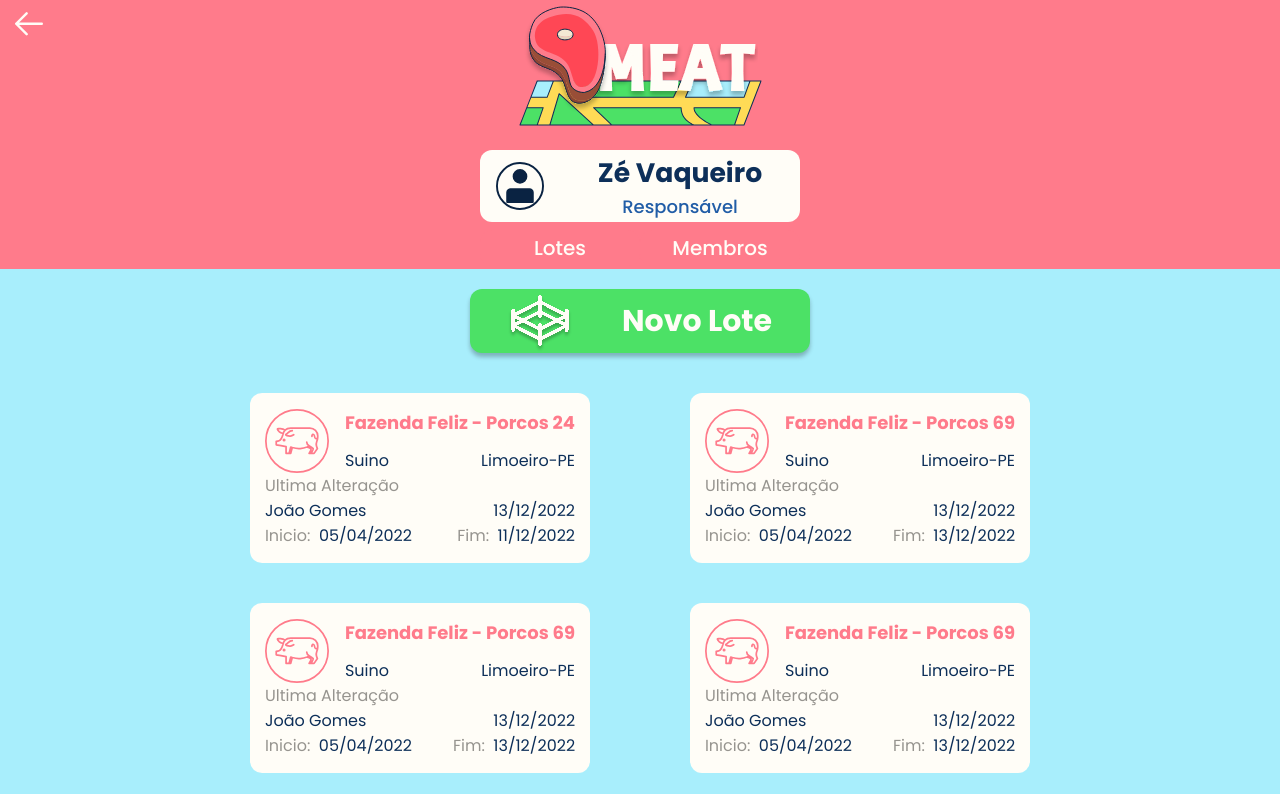
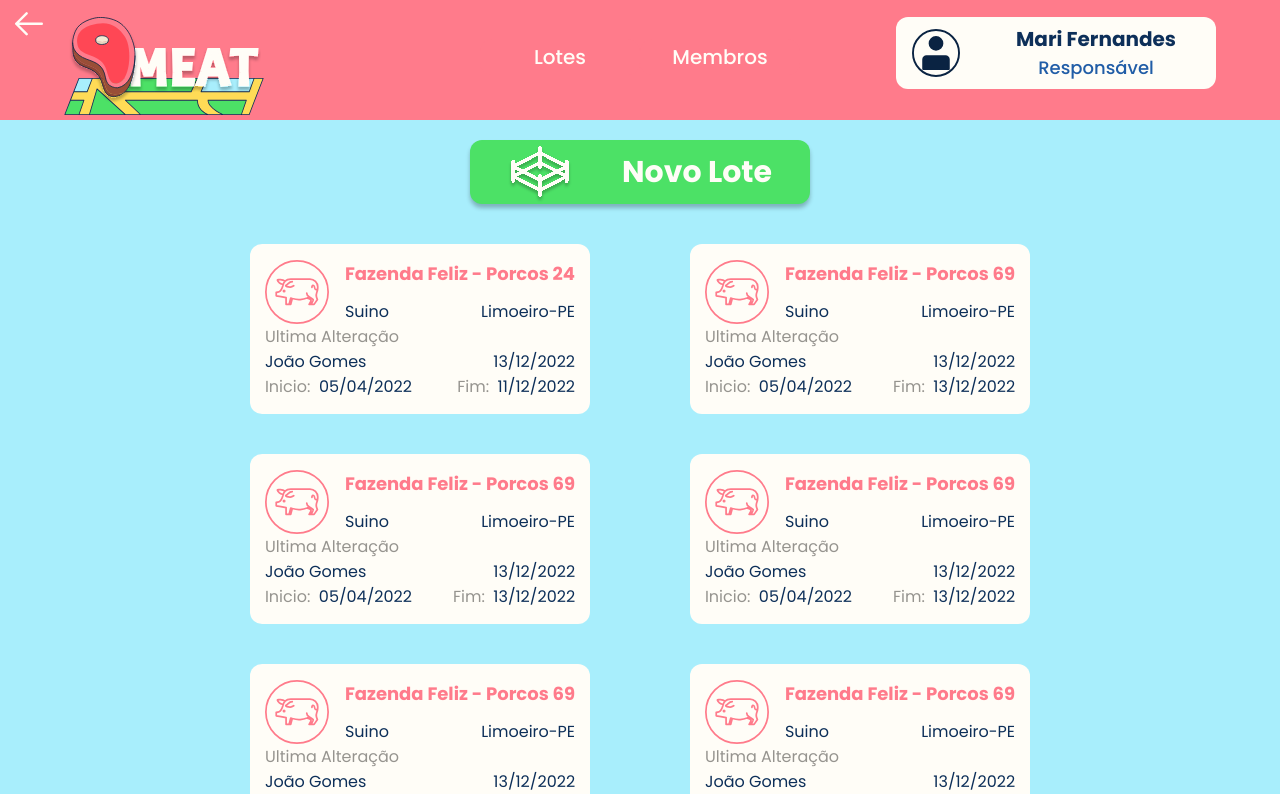
Before and after one commit to RiadOliveira/Meat-Frontend, a React (Vite) app: page /batch in a window 1280 px wide. Shown: the top 794 px of the page. Built offline with nearby package versions, Linux system fonts and the light colour scheme.

Commit message:
Headers: Desktop Ajustment

```diff
--- a/src/components/Header/UserHeader/index.tsx
+++ b/src/components/Header/UserHeader/index.tsx
@@ -1,4 +1,4 @@
-import { Container } from './styles';
+import { Container, HeaderBar, HeaderToolsBar } from './styles';
 import logoMeat from 'assets/img/logoMeat.svg';
 import returnArrow from 'assets/img/returnArrow.svg';
 import iconUser from 'assets/img/iconUser.svg';
@@ -17,14 +17,18 @@ export const UserHeader: React.FC = () => {
       >
         <img src={returnArrow} alt="Voltar" />
       </button>
+
+      <HeaderBar>
+        <div id="logo">
           <img id="logo-meat" src={logoMeat} alt="Logo Meat" />
-
+        </div>
+        <HeaderToolsBar>
           <button id="user-options-button" type="button">
             <img src={iconUser} alt="Icone do usuario"></img>
             <div>
-          <h1 id="name">Zé Vaqueiro</h1>
+              <span id="user-name">Mari Fernandes</span>
 
-          <h2 id="role">Responsável</h2>
+              <h2 id="user-role">Responsável</h2>
             </div>
           </button>
           <div id="tools-button">
@@ -41,6 +45,8 @@ export const UserHeader: React.FC = () => {
               Membros
             </button>
           </div>
+        </HeaderToolsBar>
+      </HeaderBar>
     </Container>
   );
 };
--- a/src/components/Header/UserHeader/styles.ts
+++ b/src/components/Header/UserHeader/styles.ts
@@ -7,11 +7,14 @@ export const Container = styled.header`
   max-height: 269px;
 
   background: ${palette.pink};
-  display: flex;
-  flex-direction: column;
+
   align-items: center;
   position: relative;
   z-index: 1;
+
+  @media (min-width: 1064px) {
+    max-height: 15vh;
+  }
 
   #return-arrow {
     position: absolute;
@@ -26,11 +29,46 @@ export const Container = styled.header`
       height: 28px;
     }
   }
+`;
+
+export const HeaderBar = styled.div`
+  display: flex;
+  flex-direction: column;
+  align-items: center;
+  justify-content: center;
+
+  @media (min-width: 1064px) {
+    margin-left: 5%;
+    margin-right: 5%;
+    flex-direction: row;
+    justify-content: space-between;
+    gap: 0px;
+  }
 
   #logo-meat {
-    height: 120px;
-    width: 243px;
-    margin-top: 0.5%;
+    width: 200px;
+    height: 100px;
+    margin-top: 2vh;
+  }
+
+  #logo {
+    @media (min-width: 1064px) {
+      min-width: calc(50% - 160px);
+    }
+  }
+`;
+
+export const HeaderToolsBar = styled.div`
+  display: flex;
+  flex-direction: column;
+  align-items: center;
+
+  @media (min-width: 1064px) {
+    width: calc(50% + 160px);
+    min-width: 640px;
+    flex-direction: row-reverse;
+    justify-content: space-between;
+    margin-top: -16px;
   }
 
   #user-options-button {
@@ -44,11 +82,21 @@ export const Container = styled.header`
     align-items: center;
     margin-top: 24px;
 
+    @media (min-width: 1064px) {
+      margin-top: 0;
+    }
+
     div {
       flex: 1;
     }
 
-    #role {
+    #user-name {
+      color: ${palette.blueHigh};
+      font-size: 20px;
+      font-weight: 700;
+    }
+
+    #user-role {
       color: ${palette.blue};
       font-size: 18px;
       font-weight: 500;
--- a/src/components/Header/styles.ts
+++ b/src/components/Header/styles.ts
@@ -3,13 +3,16 @@ import styled from 'styled-components';
 
 export const Container = styled.header`
   width: 100%;
-  height: 15vh;
   max-height: 15vh;
 
   background: ${palette.pink};
   text-align: center;
   position: relative;
   z-index: 1;
+
+  @media (max-width: 600px) {
+    height: 100px;
+  }
 
   #return-arrow {
     position: absolute;
@@ -29,6 +32,13 @@ export const Container = styled.header`
   }
 
   img {
-    margin-top: 0.5%;
+    width: 200px;
+    height: 100px;
+    margin-top: 2vh;
+
+    @media (max-width: 600px) {
+      width: 180px;
+      height: 90px;
+    }
   }
 `;
--- a/src/pages/SignUpPage/styles.ts
+++ b/src/pages/SignUpPage/styles.ts
@@ -1,4 +1,3 @@
-import { palette } from 'assets/colors/palette';
 import styled from 'styled-components';
 
 interface SectionProps {
```
Lines whose indentation alone changed are shown as unchanged.
